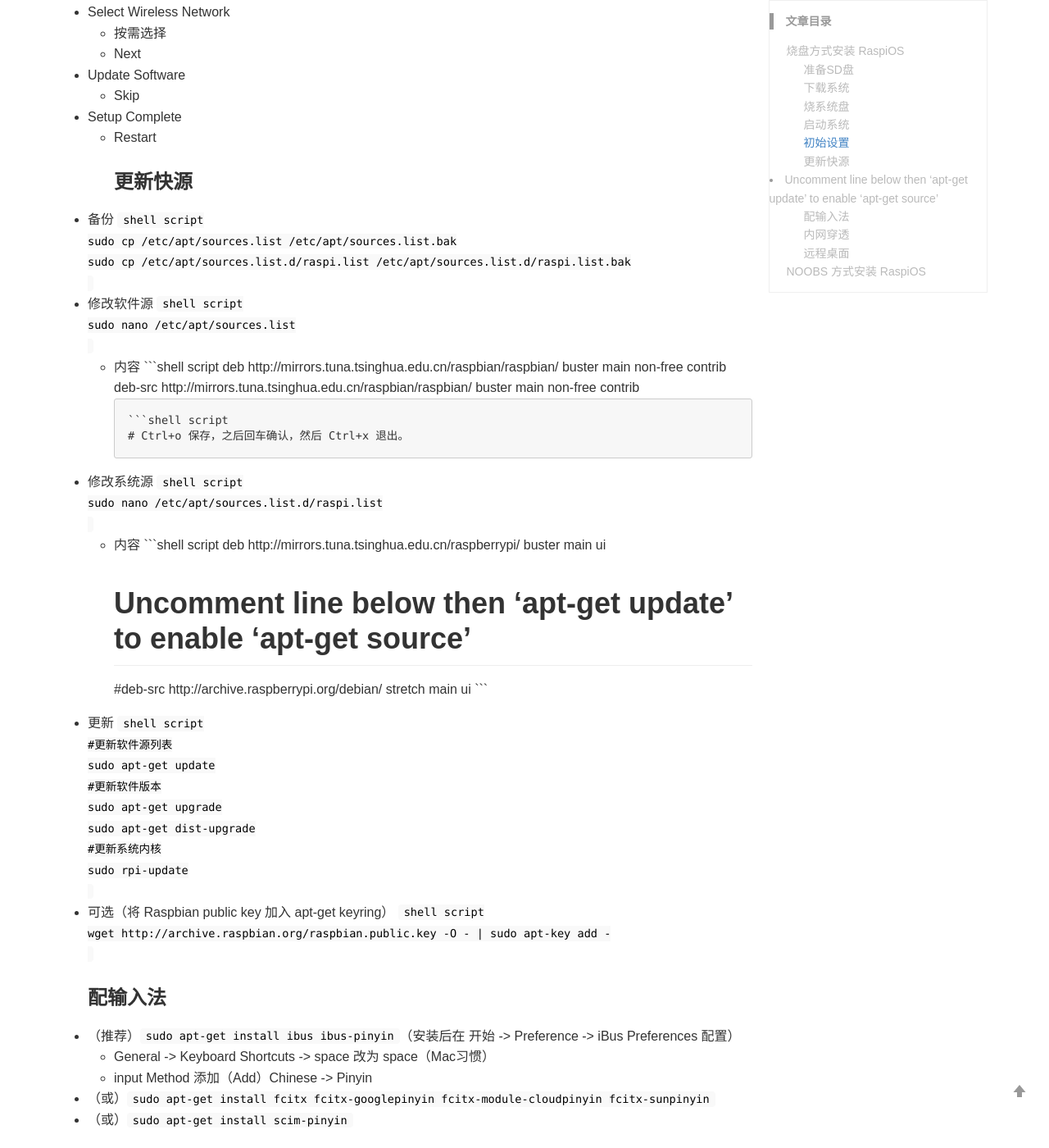
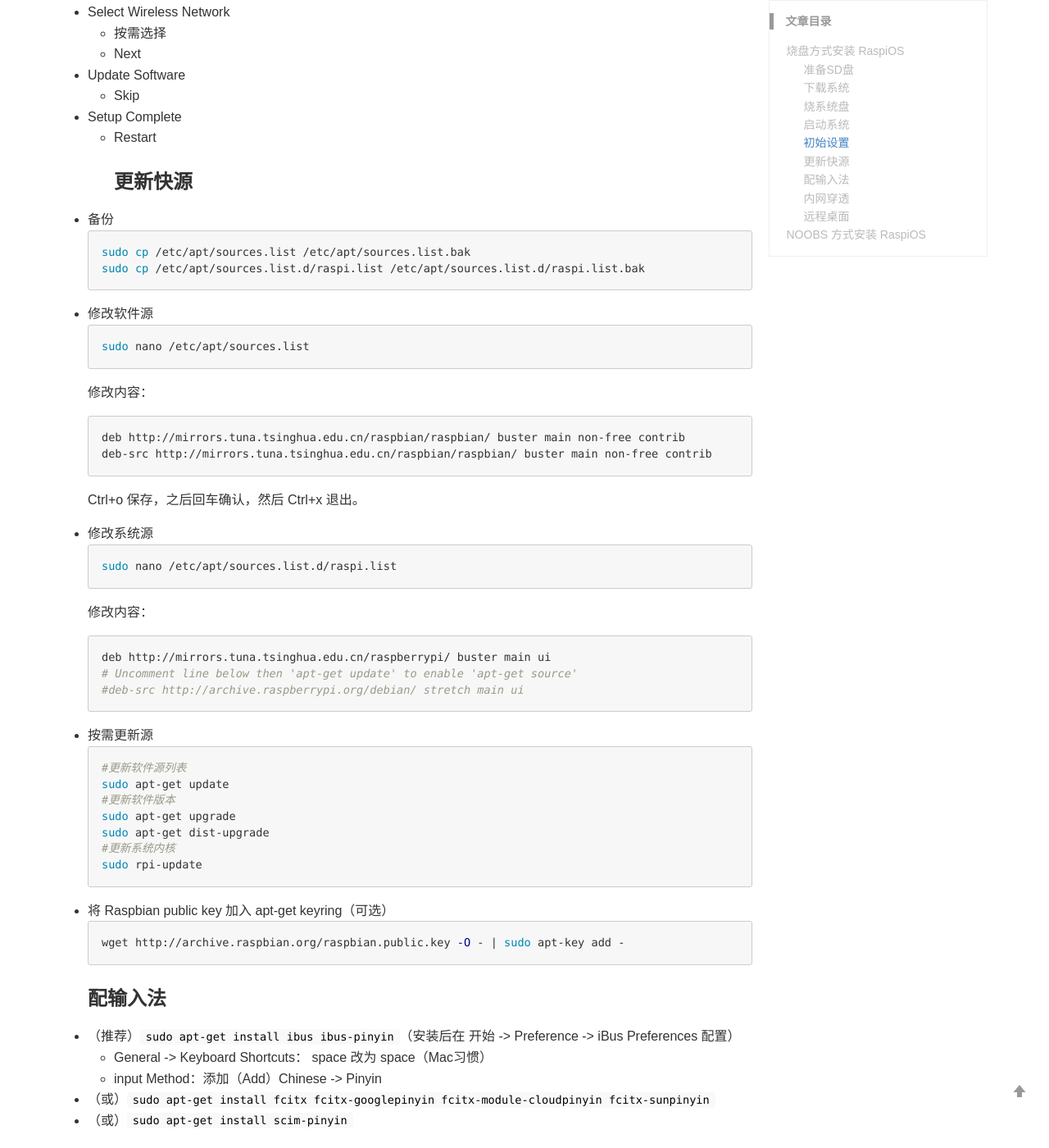
Before and after one commit to ShaneKing/ShaneKing.github.io, a Jekyll site: the page built from _posts/2020-11-22-raspberry-pi-first-experience.md, in a window 1280 px wide and 1400 px high, scrolled down 1453 px. Shown: the whole window at 82% size. Built offline with Jekyll 4.4.1, drawn with Linux system fonts in a browser that asks for light colours; comment, search, counter and statistics services are not loaded.

Commit message:
树莓派初体验格式化

````diff
--- a/_posts/2020-11-22-raspberry-pi-first-experience.md
+++ b/_posts/2020-11-22-raspberry-pi-first-experience.md
@@ -16,7 +16,7 @@ keywords: ARM, Raspberry Pi, URL
 ### 准备SD盘
 通过 [SD Memory Card Formatter](https://www.sdcard.org/downloads/formatter/) 格式化 SD 卡（树莓派官方建议使用最小容量为8G[^1]）
 ### 下载系统
-下载 [树莓派（32位）](http://downloads.raspberrypi.org/raspios_full_armhf/images/?C=M;O=D) （[64位](http://downloads.raspberrypi.org/raspios_arm64/images/?C=M;O=D) 还在 Beta，看客可尝鲜。）
+下载 [树莓派（32位）](http://downloads.raspberrypi.org/raspios_full_armhf/images/?C=M;O=D)（[64位](http://downloads.raspberrypi.org/raspios_arm64/images/?C=M;O=D) 还在 Beta，看客可尝鲜。）
 ### 烧系统盘
 通过 [Etcher](https://www.etcher.net/download/) 烧到 SD 卡中
 ### 启动系统
@@ -44,34 +44,32 @@ keywords: ARM, Raspberry Pi, URL
   - Restart
 ### 更新快源
 - 备份
-```shell script
+```bash
 sudo cp /etc/apt/sources.list /etc/apt/sources.list.bak
 sudo cp /etc/apt/sources.list.d/raspi.list /etc/apt/sources.list.d/raspi.list.bak
 ```
 - 修改软件源
-```shell script
+```bash
 sudo nano /etc/apt/sources.list
 ```
-  - 内容
-```shell script
+修改内容：
+```bash
 deb http://mirrors.tuna.tsinghua.edu.cn/raspbian/raspbian/ buster main non-free contrib
 deb-src http://mirrors.tuna.tsinghua.edu.cn/raspbian/raspbian/ buster main non-free contrib
 ```
-```shell script
-# Ctrl+o 保存，之后回车确认，然后 Ctrl+x 退出。
-```
+Ctrl+o 保存，之后回车确认，然后 Ctrl+x 退出。
 - 修改系统源
-```shell script
+```bash
 sudo nano /etc/apt/sources.list.d/raspi.list
 ```
-  - 内容
-```shell script
+修改内容：
+```bash
 deb http://mirrors.tuna.tsinghua.edu.cn/raspberrypi/ buster main ui
 # Uncomment line below then 'apt-get update' to enable 'apt-get source'
 #deb-src http://archive.raspberrypi.org/debian/ stretch main ui
 ```
-- 更新
-```shell script
+- 按需更新源
+```bash
 #更新软件源列表
 sudo apt-get update
 #更新软件版本
@@ -80,14 +78,14 @@ sudo apt-get dist-upgrade
 #更新系统内核
 sudo rpi-update
 ```
-- 可选（将 Raspbian public key 加入 apt-get keyring）
-```shell script
+- 将 Raspbian public key 加入 apt-get keyring（可选）
+```bash
 wget http://archive.raspbian.org/raspbian.public.key -O - | sudo apt-key add -
 ```
 ### 配输入法
 - （推荐）`sudo apt-get install ibus ibus-pinyin`（安装后在 开始 -> Preference -> iBus Preferences 配置）
-  - General -> Keyboard Shortcuts -> <Super>space 改为 <Control>space（Mac习惯）
-  - input Method  添加（Add）Chinese -> Pinyin
+  - General -> Keyboard Shortcuts： <Super>space 改为 <Control>space（Mac习惯）
+  - input Method：添加（Add）Chinese -> Pinyin
 - （或）`sudo apt-get install fcitx fcitx-googlepinyin fcitx-module-cloudpinyin fcitx-sunpinyin`
 - （或）`sudo apt-get install scim-pinyin`
 ### 内网穿透
@@ -100,8 +98,8 @@ wget http://archive.raspbian.org/raspbian.public.key -O - | sudo apt-key add -
   - （Enable）VNC
 - 本机：下载 [VNC 客户端](https://www.realvnc.com/en/connect/download/viewer/)
 ![](/images/posts/2020/11/WX20201127-180627@2x.png)
+
 **注意**：重新格式化时别选 `Overwrite format` 选项，贼慢。该选项仅适合于卡坏或读不出来的情况[^2]
-
 ## NOOBS 方式安装 RaspiOS
 - 下载 [最新版](https://www.raspberrypi.org/downloads/noobs/) 或 [历史版](http://downloads.raspberrypi.org/NOOBS/images/?C=M;O=D) NOOBS
 - 将 NOOBS 压缩包的内容全部解压到 SD 卡根目录（注意是内容全部到根目录）
````
